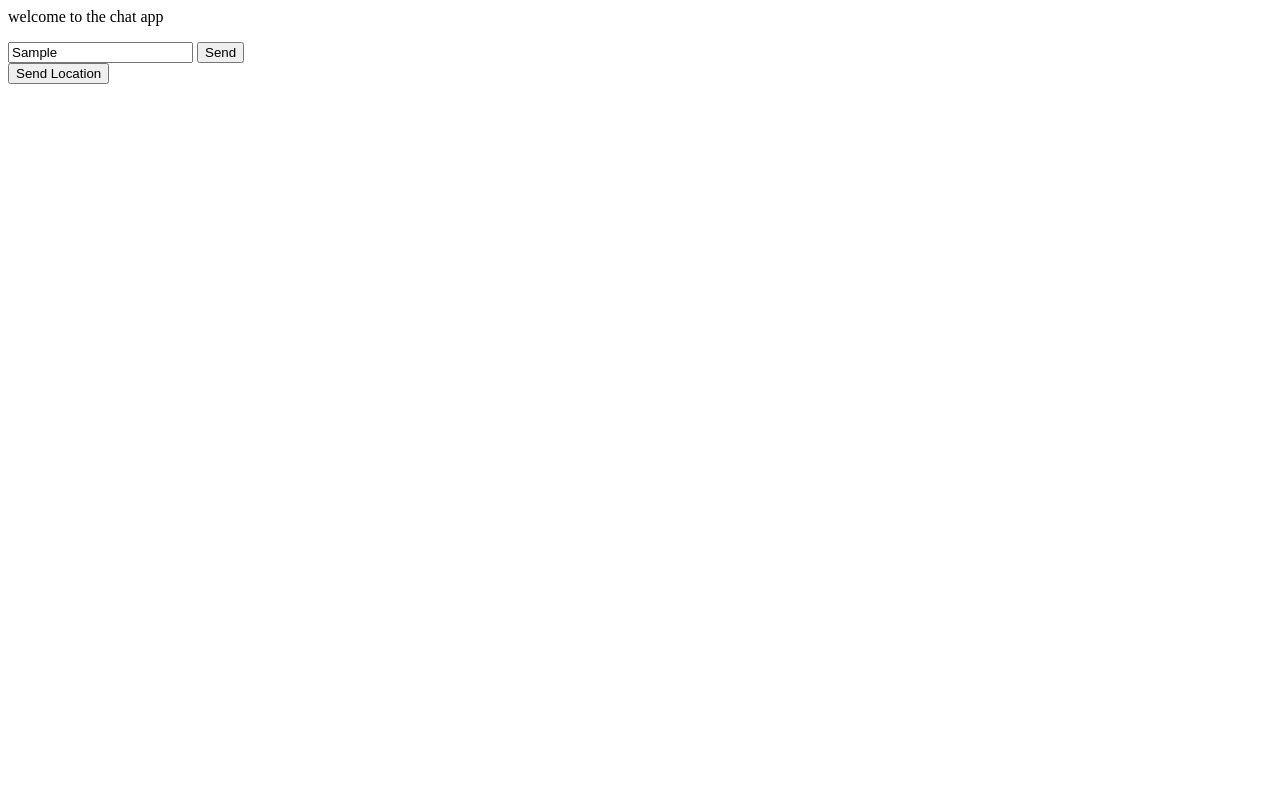
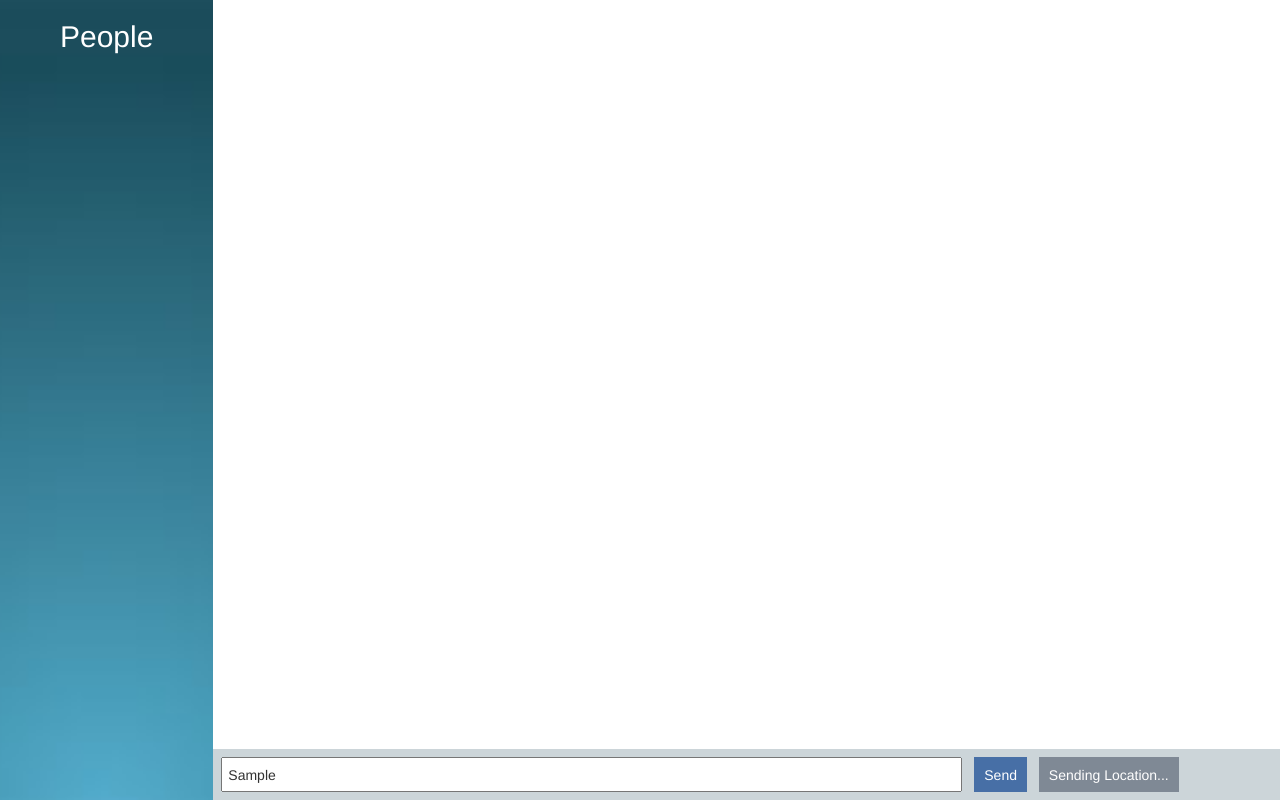
Before and after one commit to crosky1291/node-chat-app, a website: page public/index.html in a window 1280 px wide. Both pictures are taken after typing "Sample" into the empty fields and a click on the button "Send Location". Drawn offline with nearby package versions, Linux system fonts and the light colour scheme; no server answers.

Commit message:
added css to cleanup UI

```diff
--- a/public/index.html
+++ b/public/index.html
@@ -6,20 +6,39 @@
   <meta http-equiv="X-UA-Compatible" content="ie=edge">
   <title>Document</title>
 
+  <!-- bootstrap -->
+  <link rel="stylesheet" href="https://maxcdn.bootstrapcdn.com/bootstrap/3.3.7/css/bootstrap.min.css">
+  <link rel="stylesheet" href="styles/main.css">
+
+  <!-- jQuery -->
   <script src="https://code.jquery.com/jquery-3.2.1.min.js"></script>
 </head>
 <body>
-  welcome to the chat app
+  <div class="container-fluid">
+    <div class="row">
 
-  <ol id="message-display"></ol>
+      <div id="users" class="section-left col-sm-2">
+        <section>
+            <h2>People</h2>
+        </section>
+      </div>
 
+      <div class="section-right col-sm-10 no-padding-left-right">
+        <section id="messages">
+          <ol id="message-display"></ol>
+        </section>
 
-  <form id="message-form">
-    <input type="text" name="message" placeholder="Your Message..."/>
-    <button>Send</button>
-  </form>
-  <button id="send-location">Send Location</button>
+        <section id="form-section">
+          <form id="message-form">
+              <input type="text" name="message" placeholder="Message.." autofocus autocomplete="off"/>
+              <button>Send</button>
+          </form>
+          <button id="send-location">Send Location</button>
+        </section>
+      </div>
 
+    </div>
+  </div>
   <script src="/socket.io/socket.io.js"></script>
   <script src="/js/index.js"></script>
 </body>
--- a/public/js/index.js
+++ b/public/js/index.js
@@ -13,6 +13,13 @@ socket.on("newMessage", function(message) {
   let ol = $("#message-display");
   let li = $(`<li>${message.from}: ${message.text}</li>`);
   ol.append(li);
+});
+
+socket.on("newLocationMessage", function(message) {
+  let li = $(`<li>${message.from}: </li>`);
+  let a = $(`<a href=${message.url} target="_blank">My Current Location</a>`);
+  li.append(a);
+  $("#message-display").append(li);
 });
 
 $("#message-form").on("submit", function(e) {
@@ -31,12 +38,16 @@ locationButton.on("click", function() {
     return alert("Your browser does not support Locations Services");
   }
 
+  locationButton.attr("disabled", "disabled").text("Sending Location...");
+
   navigator.geolocation.getCurrentPosition(function(position) {
+    locationButton.removeAttr("disabled").text("Send Location");
     socket.emit("createLocationMessage", {
       latitude: position.coords.latitude,
       longitude: position.coords.longitude
     });
   }, function() {
+    locationButton.removeAttr("disabled").text("Send Location");
     return alert("Could not fetch position");
   });
 });
--- /dev/null
+++ b/public/styles/main.css
@@ -0,0 +1,76 @@
+
+#users {
+  background-image: url("../images/users_bg.jpg");
+  background-size: cover;
+  background-position: center;
+  color: white;
+
+}
+
+#users>section>h2 {
+  text-align: center;
+}
+
+
+.section-right,
+.section-left {
+  height: 100vh;
+}
+
+#form-section {
+  background-color: #CCD5D9;
+  position: absolute;
+  bottom: 0;
+  width: 100%;
+  padding: 8px 0 8px 8px;
+}
+
+.no-padding-left-right {
+  padding-left: 0;
+  padding-right: 0;
+}
+
+#message-form {
+  display: inline;
+}
+
+input[name="message"] {
+  width: 70%;
+  padding: 5px;
+}
+
+input[name="message"],
+form>button,
+#send-location {
+  height: 35px;
+}
+
+form>button,
+button[id="send-location"] {
+  background-color: #476FA6;
+  border: none;
+  color: white;
+
+  padding: 0 10px;
+}
+
+form>button {
+  margin: 0 8px;
+}
+
+#messages {
+  margin-top: 20px;
+}
+
+#message-display {
+  margin-left: 10px;
+  padding: 0;
+}
+
+ol {
+  list-style: none;
+}
+
+button[disabled=disabled] {
+  background-color: #7F8995;
+}
--- a/server/server.js
+++ b/server/server.js
@@ -3,7 +3,7 @@ const http = require("http");
 const express = require("express");
 const socketIO = require("socket.io");
 const port = process.env.PORT || 3000;
-const { generateMessage } = require("./utils/message");
+const { generateMessage, generateLocationMessage } = require("./utils/message");
 
 const publicPath = path.join(__dirname, "../public");
 var app = express();
@@ -28,7 +28,7 @@ io.on("connection", (socket) => {
   });
 
   socket.on("createLocationMessage", (coords) => {
-    io.emit("newMessage", generateMessage("Admin", `${coords.latitude}, ${coords.longitude}`));
+    io.emit("newLocationMessage", generateLocationMessage("Admin", coords.latitude, coords.longitude));
   });
 
 });
```
Also changed, not shown: server/utils/message.js (+9 -1 lines), server/utils/message.test.js (+14 -1 lines), public/images/users_bg.jpg (added).
